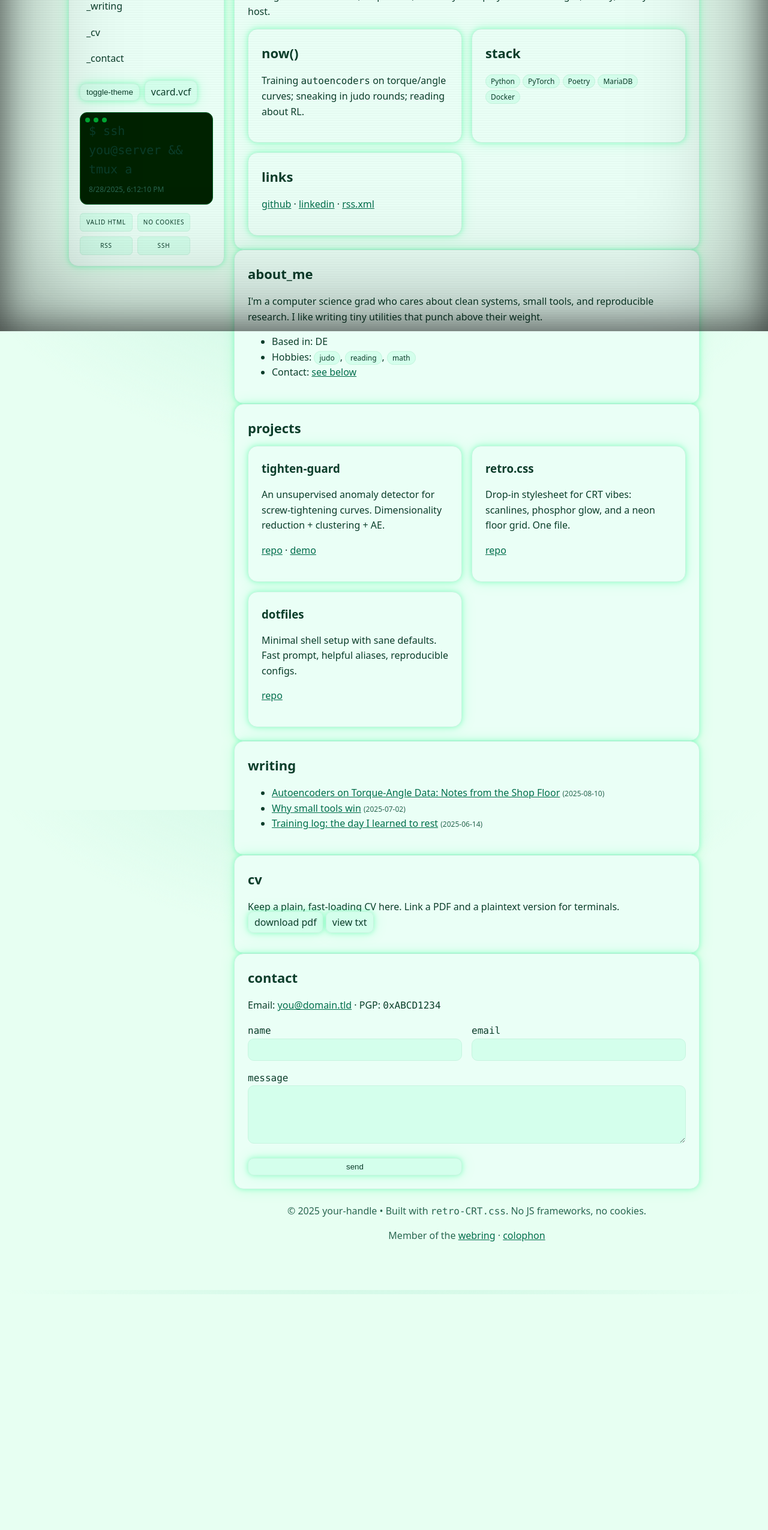
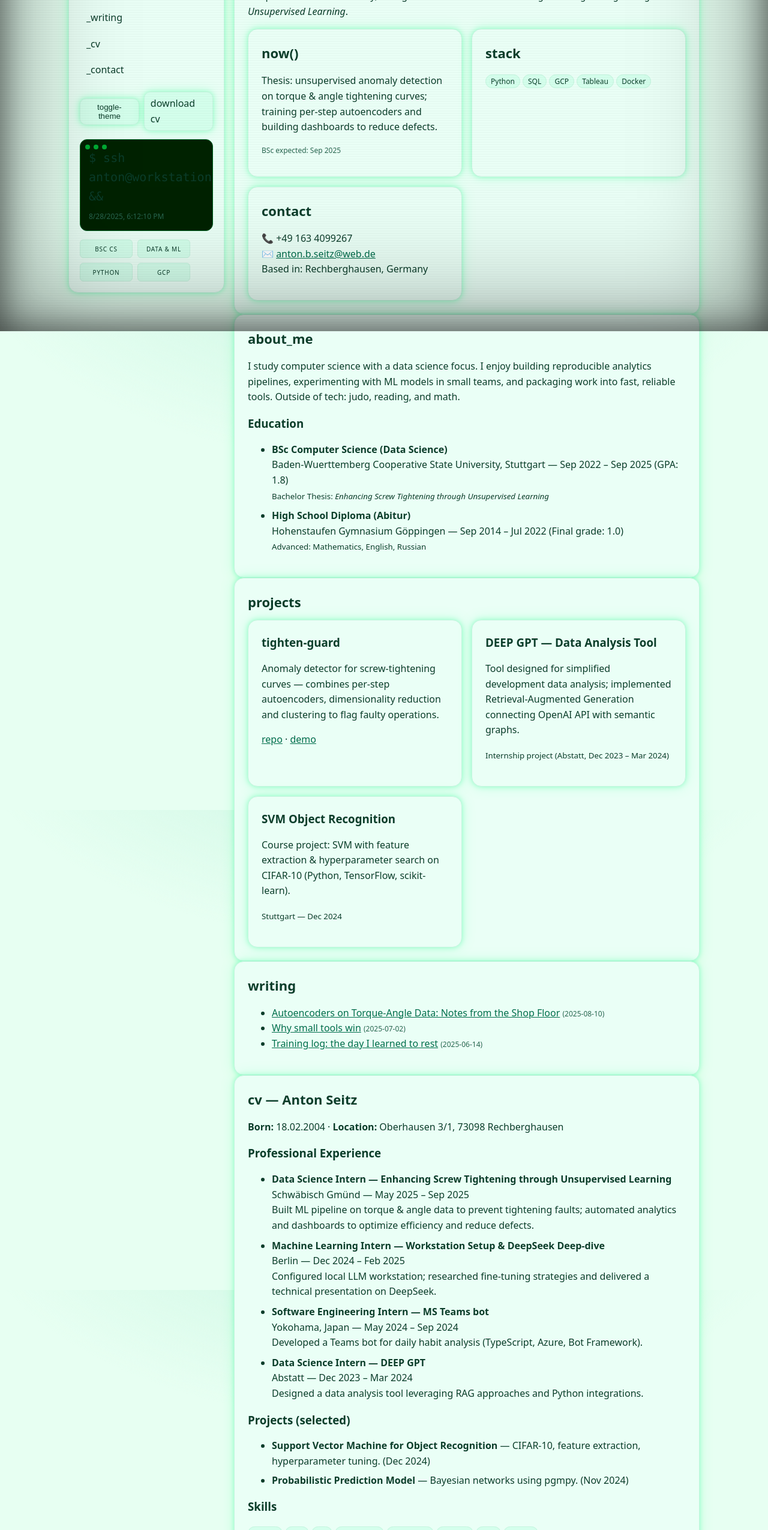
Before and after one commit to anton-seitz/anton-seitz.github.io, a plain HTML site: page index.html in a window 1280 px wide. Shown: the part 250-2800 px from the top of the page at 60% size. Before the commit the page ends 2407 px from the top, so only its background shows below. Drawn offline with Linux system fonts and the light colour scheme.

Commit message:
switch template

```diff
--- a/index.html
+++ b/index.html
@@ -3,33 +3,27 @@
 <head>
   <meta charset="utf-8" />
   <meta name="viewport" content="width=device-width, initial-scale=1" />
-  <title>your-handle :: home</title>
-  <meta name="description" content="Personal site of a geek with a love for retro computing, terminals, and pixel art." />
+  <title>Anton Seitz :: home</title>
+  <meta name="description" content="Personal site of Anton Seitz — data scientist / ML tinkerer with a retro/CRT aesthetic." />
   <meta name="theme-color" content="#00ff7f" />
-  <!-- Optional pixel/terminal fonts (uncomment if you want Google Fonts) -->
-  <!-- <link rel="preconnect" href="https://fonts.googleapis.com"> -->
-  <!-- <link rel="preconnect" href="https://fonts.gstatic.com" crossorigin> -->
-  <!-- <link href="https://fonts.googleapis.com/css2?family=VT323&family=IBM+Plex+Mono:wght@300;400;600&display=swap" rel="stylesheet"> -->
   <style>
     :root{
-      --bg:#0b0f0c;           /* deep black/green */
-      --bg-soft:#0f1512;      /* panel background */
-      --grid:#0a2f1e;         /* neon grid lines */
-      --txt:#b8ffcb;          /* phosphor green */
-      --txt-dim:#6fd99e;      /* dim green */
-      --accent:#00ff7f;       /* neon */
-      --warning:#ffdd57;      /* amber */
-      --link:#58ffc5;         /* aqua */
-      --badge:#11261d;        /* badge background */
+      --bg:#0b0f0c;
+      --bg-soft:#0f1512;
+      --grid:#0a2f1e;
+      --txt:#b8ffcb;
+      --txt-dim:#6fd99e;
+      --accent:#00ff7f;
+      --warning:#ffdd57;
+      --link:#58ffc5;
+      --badge:#11261d;
       --shadow: 0 0 8px rgba(0,255,127,.35), 0 0 24px rgba(0,255,127,.15);
     }
-
     @media (prefers-color-scheme: light) {
       :root{
         --bg:#e7fff2; --bg-soft:#eafff6; --grid:#c6f4df; --txt:#0b3d2a; --txt-dim:#296650; --accent:#008f5a; --link:#006d4b; --badge:#d4ffec;
       }
     }
-
     *{box-sizing:border-box}
     html,body{height:100%}
     body{
@@ -39,22 +33,17 @@
       font: 16px/1.6 system-ui, Segoe UI, Roboto, "IBM Plex Mono", Menlo, Consolas, monospace;
       text-rendering: optimizeLegibility;
     }
-
-    /* CRT scanlines */
     .crt::before{
       content:""; position:fixed; inset:0; pointer-events:none;
       background: repeating-linear-gradient( to bottom, rgba(0,0,0,.0) 0px, rgba(0,0,0,.0) 2px, rgba(0,0,0,.05) 3px, rgba(0,0,0,.0) 4px );
       mix-blend-mode: multiply; opacity:.6; z-index:10; filter: blur(.1px);
     }
-    .crt::after{ /* subtle vignette */
+    .crt::after{
       content:""; position:fixed; inset:-2px; pointer-events:none; z-index:11;
       box-shadow: inset 0 0 60px rgba(0,0,0,.6), inset 0 0 200px rgba(0,0,0,.5);
     }
-
     .wrap{max-width:1100px; margin:0 auto; padding:24px; display:grid; gap:16px; grid-template-columns: 260px 1fr;}
     @media (max-width: 900px){ .wrap{ grid-template-columns: 1fr; } }
-
-    /* Sidebar */
     .sidebar{
       position:sticky; top:16px; align-self:start; background:var(--bg-soft);
       border:1px solid var(--grid); border-radius:16px; box-shadow: var(--shadow);
@@ -68,57 +57,48 @@
     }
     .title{font-size:20px; font-weight:700; letter-spacing:.4px}
     .muted{color:var(--txt-dim); font-size:12px}
-
     nav a{
       display:block; padding:8px 10px; border-radius:10px; text-decoration:none; color:var(--txt);
       border:1px dashed transparent; transition: all .15s ease;
     }
     nav a:hover, nav a:focus{ outline:none; border-color: var(--accent); background: rgba(0,255,127,.06); box-shadow: var(--shadow); }
-
     .panel{
       background: var(--bg-soft); border:1px solid var(--grid); border-radius:16px; box-shadow: var(--shadow);
       padding:22px; position:relative; overflow:hidden;
     }
-
     .topline{font-family: "VT323", "IBM Plex Mono", ui-monospace, Menlo, Consolas, monospace; font-size:20px}
     .caret{ display:inline-block; width:.6em; background:var(--accent); animation: blink 1s steps(1) infinite; }
     @keyframes blink{50%{opacity:0}}
-
     h1,h2,h3{margin:0 0 12px 0}
     h1{font-size:34px}
     h2{font-size:22px}
-
     code, .mono{ font-family: "VT323", "IBM Plex Mono", ui-monospace, Menlo, Consolas, monospace; }
-
     .grid{
       display:grid; gap:16px;
       grid-template-columns: repeat(auto-fit, minmax(260px, 1fr));
     }
-
     .tag{ font-size:12px; padding:2px 8px; border-radius:999px; border:1px solid var(--grid); background: var(--badge); }
-
     .badges{display:flex; flex-wrap:wrap; gap:8px; align-items:center}
     .badge-88x31{
       width:88px; height:31px; border-radius:6px; display:grid; place-items:center; background:var(--badge); border:1px solid var(--grid);
       font-size:10px; text-transform:uppercase; letter-spacing:.8px;
     }
-
     footer{margin:24px 0 60px; text-align:center; color:var(--txt-dim);}
     a{color:var(--link)}
-
     .toolbar{display:flex; gap:8px; align-items:center}
     .btn{
       padding:6px 10px; border-radius:10px; border:1px solid var(--grid); background:var(--badge);
       cursor:pointer; color:var(--txt); text-decoration:none; box-shadow: var(--shadow);
     }
-
-    /* Tiny term window for quotes */
     .term{background:#020; border:1px solid #062; border-radius:12px; padding:14px; position:relative}
     .term .dots{position:absolute; top:8px; left:8px; display:flex; gap:6px}
     .dot{width:8px; height:8px; border-radius:50%; background:#0a3}
-
-    /* Section anchors spacing */
     section{scroll-margin-top: 12px}
+    /* small responsive tweaks */
+    @media (max-width:600px){
+      .logo{width:36px;height:36px}
+      .title{font-size:18px}
+    }
   </style>
 </head>
 <body class="crt">
@@ -126,10 +106,10 @@
     <!-- SIDEBAR -->
     <aside class="sidebar" aria-label="Sidebar">
       <div class="brand">
-        <div class="logo" aria-hidden="true">&lt;/> </div>
+        <div class="logo" aria-hidden="true">&lt;AS/&gt;</div>
         <div>
-          <div class="title">your-handle</div>
-          <div class="muted">retro // tinkerer // judoka</div>
+          <div class="title">Anton Seitz</div>
+          <div class="muted">data analyst / ml tinkerer • Rechberghausen (DE)</div>
         </div>
       </div>
 
@@ -144,7 +124,7 @@
 
       <div class="toolbar">
         <button class="btn" id="themeBtn" aria-label="Toggle theme">toggle-theme</button>
-        <a class="btn" href="#" download title="Download vCard">vcard.vcf</a>
+        <a class="btn" href="/cv.pdf" target="_blank" rel="noopener" title="Download CV (PDF)">download cv</a>
       </div>
 
       <div class="term" aria-live="polite">
@@ -154,38 +134,35 @@
       </div>
 
       <div class="badges" aria-label="88x31 badges">
-        <div class="badge-88x31">valid html</div>
-        <div class="badge-88x31">no cookies</div>
-        <div class="badge-88x31">rss</div>
-        <div class="badge-88x31">ssh</div>
+        <div class="badge-88x31">BSc CS</div>
+        <div class="badge-88x31">data & ml</div>
+        <div class="badge-88x31">python</div>
+        <div class="badge-88x31">gcp</div>
       </div>
     </aside>
 
     <!-- MAIN -->
     <main>
       <section class="panel" id="home" aria-labelledby="home-title">
-        <h1 id="home-title">hello, world_</h1>
-        <p class="topline">I build <span class="tag">ML</span> things, break stuff (on purpose), and write about it.</p>
+        <h1 id="home-title">hello, I'm Anton_</h1>
+        <p class="topline">Data analyst & ML tinkerer. I build reliable pipelines and small tools that scale from prototype to production.</p>
         <p>
-          This site is a single-file, no-framework template styled to look like a vintage CRT terminal with a neon grid.
-          It's accessible, responsive, and easy to deploy on GitHub Pages, Netlify, or any static host.
+          Currently finishing my BSc in Computer Science (Data Science focus) at Baden-Wuerttemberg Cooperative State University, Stuttgart.
+          Bachelor thesis: <em>Enhancing Screw Tightening through Unsupervised Learning</em>.
         </p>
         <div class="grid" role="list" aria-label="Highlights">
           <div class="panel" role="listitem">
             <h2>now()</h2>
-            <p>Training <code>autoencoders</code> on torque/angle curves; sneaking in judo rounds; reading about RL.</p>
+            <p>Thesis: unsupervised anomaly detection on torque & angle tightening curves; training per-step autoencoders and building dashboards to reduce defects.</p>
+            <p class="muted">BSc expected: Sep 2025</p>
           </div>
           <div class="panel" role="listitem">
             <h2>stack</h2>
-            <p><span class="tag">Python</span> <span class="tag">PyTorch</span> <span class="tag">Poetry</span> <span class="tag">MariaDB</span> <span class="tag">Docker</span></p>
+            <p><span class="tag">Python</span> <span class="tag">SQL</span> <span class="tag">GCP</span> <span class="tag">Tableau</span> <span class="tag">Docker</span></p>
           </div>
           <div class="panel" role="listitem">
-            <h2>links</h2>
-            <p>
-              <a href="#" aria-label="GitHub profile">github</a> ·
-              <a href="#" aria-label="LinkedIn profile">linkedin</a> ·
-              <a href="#" aria-label="RSS feed">rss.xml</a>
-            </p>
+            <h2>contact</h2>
+            <p>📞 +49 163 4099267<br>✉️ <a href="mailto:anton.b.seitz@web.de">anton.b.seitz@web.de</a><br>Based in: Rechberghausen, Germany</p>
           </div>
         </div>
       </section>
@@ -193,13 +170,24 @@
       <section class="panel" id="about" aria-labelledby="about-title">
         <h2 id="about-title">about_me</h2>
         <p>
-          I'm a computer science grad who cares about clean systems, small tools, and reproducible research. I like
-          writing tiny utilities that punch above their weight.
+          I study computer science with a data science focus. I enjoy building reproducible analytics pipelines, experimenting with ML models in small teams,
+          and packaging work into fast, reliable tools. Outside of tech: judo, reading, and math.
         </p>
+
+        <h3 style="margin-top:12px">Education</h3>
         <ul>
-          <li>Based in: DE</li>
-          <li>Hobbies: <span class="tag">judo</span>, <span class="tag">reading</span>, <span class="tag">math</span></li>
-          <li>Contact: <a href="#contact">see below</a></li>
+          <li>
+            <strong>BSc Computer Science (Data Science)</strong><br>
+            Baden-Wuerttemberg Cooperative State University, Stuttgart — Sep 2022 – Sep 2025 (GPA: 1.8)
+            <br>
+            <small>Bachelor Thesis: <em>Enhancing Screw Tightening through Unsupervised Learning</em></small>
+          </li>
+          <li style="margin-top:8px">
+            <strong>High School Diploma (Abitur)</strong><br>
+            Hohenstaufen Gymnasium Göppingen — Sep 2014 – Jul 2022 (Final grade: 1.0)
+            <br>
+            <small>Advanced: Mathematics, English, Russian</small>
+          </li>
         </ul>
       </section>
 
@@ -208,19 +196,18 @@
         <div class="grid">
           <article class="panel" aria-labelledby="p1">
             <h3 id="p1">tighten-guard</h3>
-            <p>An unsupervised anomaly detector for screw-tightening curves. Dimensionality reduction + clustering + AE.
-            </p>
-            <p><a href="#">repo</a> · <a href="#">demo</a></p>
+            <p>Anomaly detector for screw-tightening curves — combines per-step autoencoders, dimensionality reduction and clustering to flag faulty operations.</p>
+            <p><a href="#" aria-label="Repo link">repo</a> · <a href="#" aria-label="Demo link">demo</a></p>
           </article>
           <article class="panel" aria-labelledby="p2">
-            <h3 id="p2">retro.css</h3>
-            <p>Drop-in stylesheet for CRT vibes: scanlines, phosphor glow, and a neon floor grid. One file.</p>
-            <p><a href="#">repo</a></p>
+            <h3 id="p2">DEEP GPT — Data Analysis Tool</h3>
+            <p>Tool designed for simplified development data analysis; implemented Retrieval-Augmented Generation connecting OpenAI API with semantic graphs.</p>
+            <p><small>Internship project (Abstatt, Dec 2023 – Mar 2024)</small></p>
           </article>
           <article class="panel" aria-labelledby="p3">
-            <h3 id="p3">dotfiles</h3>
-            <p>Minimal shell setup with sane defaults. Fast prompt, helpful aliases, reproducible configs.</p>
-            <p><a href="#">repo</a></p>
+            <h3 id="p3">SVM Object Recognition</h3>
+            <p>Course project: SVM with feature extraction & hyperparameter search on CIFAR-10 (Python, TensorFlow, scikit-learn).</p>
+            <p><small>Stuttgart — Dec 2024</small></p>
           </article>
         </div>
       </section>
@@ -235,18 +222,61 @@
       </section>
 
       <section class="panel" id="cv" aria-labelledby="cv-title">
-        <h2 id="cv-title">cv</h2>
+        <h2 id="cv-title">cv — Anton Seitz</h2>
+        <p><strong>Born:</strong> 18.02.2004 · <strong>Location:</strong> Oberhausen 3/1, 73098 Rechberghausen</p>
+
+        <h3 style="margin-top:12px">Professional Experience</h3>
+        <ul>
+          <li>
+            <strong>Data Science Intern — Enhancing Screw Tightening through Unsupervised Learning</strong><br>
+            Schwäbisch Gmünd — May 2025 – Sep 2025<br>
+            Built ML pipeline on torque & angle data to prevent tightening faults; automated analytics and dashboards to optimize efficiency and reduce defects.
+          </li>
+          <li style="margin-top:8px">
+            <strong>Machine Learning Intern — Workstation Setup & DeepSeek Deep-dive</strong><br>
+            Berlin — Dec 2024 – Feb 2025<br>
+            Configured local LLM workstation; researched fine-tuning strategies and delivered a technical presentation on DeepSeek.
+          </li>
+          <li style="margin-top:8px">
+            <strong>Software Engineering Intern — MS Teams bot</strong><br>
+            Yokohama, Japan — May 2024 – Sep 2024<br>
+            Developed a Teams bot for daily habit analysis (TypeScript, Azure, Bot Framework).
+          </li>
+          <li style="margin-top:8px">
+            <strong>Data Science Intern — DEEP GPT</strong><br>
+            Abstatt — Dec 2023 – Mar 2024<br>
+            Designed a data analysis tool leveraging RAG approaches and Python integrations.
+          </li>
+        </ul>
+
+        <h3 style="margin-top:12px">Projects (selected)</h3>
+        <ul>
+          <li><strong>Support Vector Machine for Object Recognition</strong> — CIFAR-10, feature extraction, hyperparameter tuning. (Dec 2024)</li>
+          <li style="margin-top:6px"><strong>Probabilistic Prediction Model</strong> — Bayesian networks using pgmpy. (Nov 2024)</li>
+        </ul>
+
+        <h3 style="margin-top:12px">Skills</h3>
         <p>
-          Keep a plain, fast-loading CV here. Link a PDF and a plaintext version for terminals.
-          <br/>
-          <a class="btn" href="/cv.pdf" target="_blank" rel="noopener">download pdf</a>
-          <a class="btn" href="/cv.txt" target="_blank" rel="noopener">view txt</a>
+          <span class="tag">Python</span>
+          <span class="tag">SQL</span>
+          <span class="tag">Git</span>
+          <span class="tag">TensorFlow</span>
+          <span class="tag">scikit-learn</span>
+          <span class="tag">Tableau</span>
+          <span class="tag">GCP</span>
+          <span class="tag">Docker</span>
         </p>
+
+        <h3 style="margin-top:12px">Languages & Interests</h3>
+        <p>
+          German (Native) · Russian (Native) · English (C1) · French (B1)
+        </p>
+        <p class="muted">Interests: Judo (1st Bundesliga competitor; multiple international tournament wins; formerly ranked 19th worldwide), reading, mathematics.</p>
       </section>
 
       <section class="panel" id="contact" aria-labelledby="contact-title">
         <h2 id="contact-title">contact</h2>
-        <p>Email: <a href="mailto:you@domain.tld">you@domain.tld</a> · PGP: <code>0xABCD1234</code></p>
+        <p>Email: <a href="mailto:anton.b.seitz@web.de">anton.b.seitz@web.de</a> · Phone: +49 163 4099267</p>
         <form class="grid" name="contact" method="post" data-netlify="true">
           <label>
             <span class="mono">name</span>
@@ -265,18 +295,17 @@
       </section>
 
       <footer>
-        <p>© <span id="year"></span> your-handle • Built with <span class="mono">retro-CRT.css</span>. No JS frameworks, no cookies.</p>
-        <p>Member of the <a href="#">webring</a> · <a href="#">colophon</a></p>
+        <p>© <span id="year"></span> Anton Seitz • Built with <span class="mono">retro-CRT.css</span>. No JS frameworks, no cookies.</p>
+        <p class="muted">CV content sourced from uploaded file.</p>
       </footer>
     </main>
   </div>
 
   <script>
-    // Theme toggle (switches root color palette by toggling a class)
+    // Theme toggle
     const btn = document.querySelector('#themeBtn');
     btn.addEventListener('click', () => {
       document.documentElement.classList.toggle('light');
-      // Quick swap: invert some root vars if .light on <html>
       if(document.documentElement.classList.contains('light')){
         document.documentElement.style.setProperty('--bg', '#e7fff2');
         document.documentElement.style.setProperty('--bg-soft', '#eafff6');
@@ -294,7 +323,7 @@
     // Typewriter rotation
     const phrases = [
       'cat ~/ideas/tiny-tools.md',
-      'ssh you@server && tmux a',
+      'ssh anton@workstation && tmux a',
       'python ae_train.py --dataset curves.db',
       'git commit -m "fix: off-by-one in step finder"',
       'make tea && write'
```
